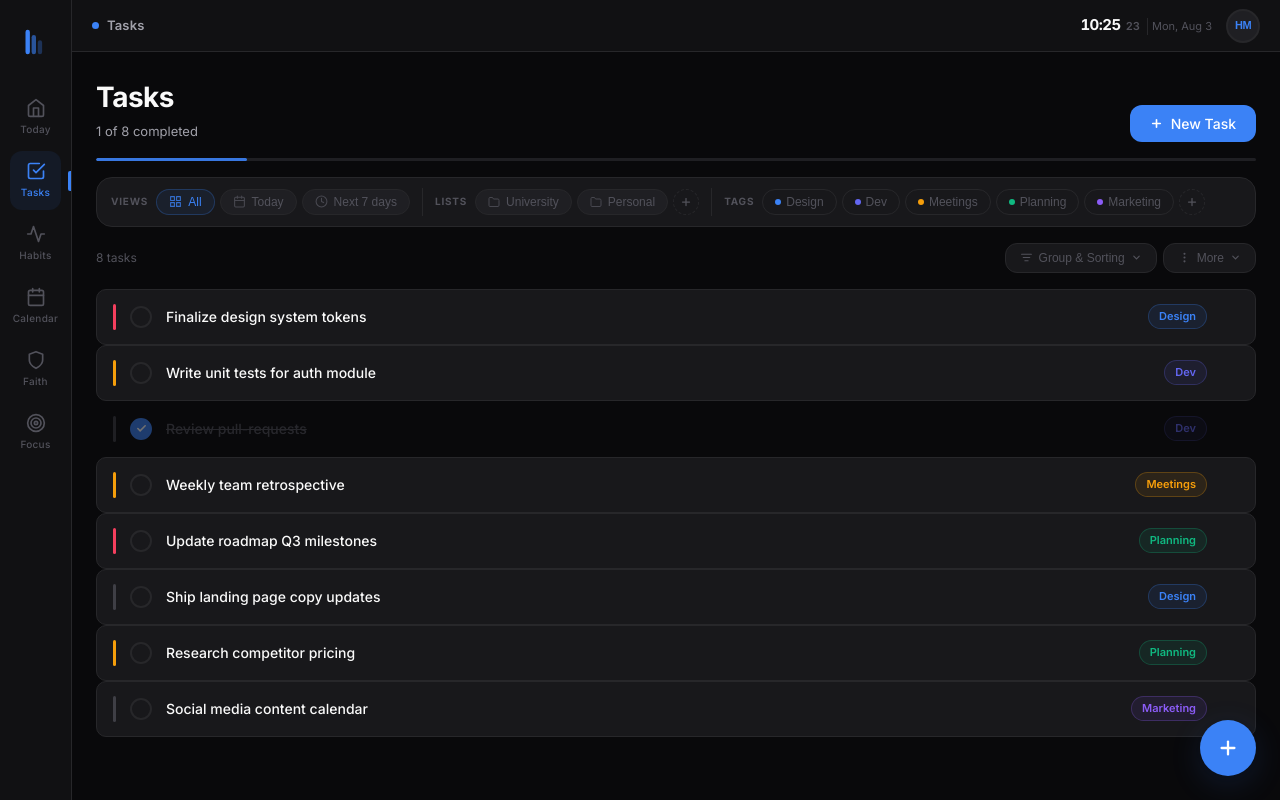
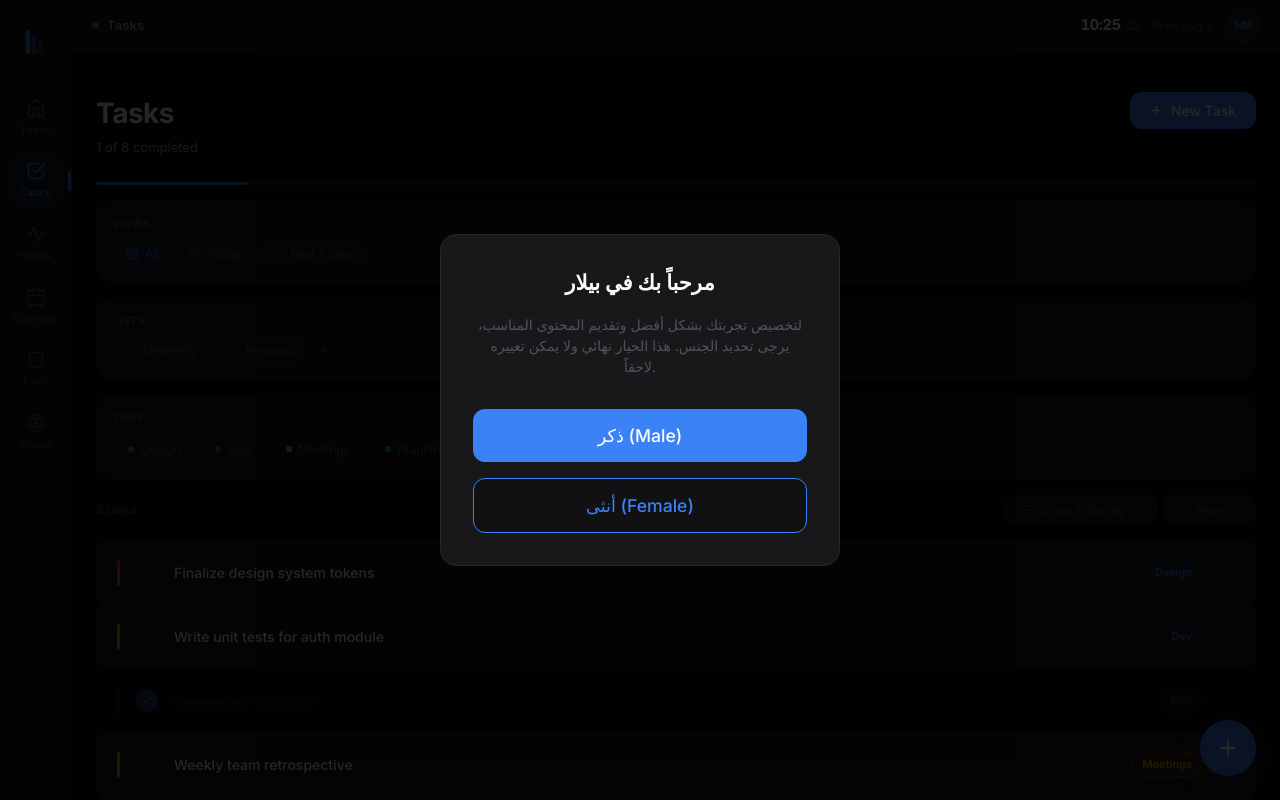
Before and after one commit to Houssemcode/pillar, a React (Vite) app: page /tasks in a window 1280 px wide. Built offline with nearby package versions, Linux system fonts and the light colour scheme.

Commit message:
feat: implement user preferences page with gender selection and user context management

```diff
--- a/src/App.jsx
+++ b/src/App.jsx
@@ -8,12 +8,16 @@ import Habits from './pages/Habits'
 import Calendar from './pages/Calendar'
 import Faith from './pages/Faith'
 import Focus from './pages/Focus'
+import Preferences from './pages/Preferences'
+import { UserProvider, useUser } from './context/UserContext'
+import GenderSelection from './components/auth/GenderSelection'
 
-export default function App() {
+function AppContent() {
+  const { gender } = useUser()
+
   return (
-    <BrowserRouter>
-      <ThemeProvider>
-        <ThemeController>
+    <>
+      {!gender && <GenderSelection />}
       <Routes>
         <Route element={<AppShell />}>
           <Route path="/" element={<Today />} />
@@ -22,10 +26,23 @@ export default function App() {
           <Route path="/calendar" element={<Calendar />} />
           <Route path="/faith" element={<Faith />} />
           <Route path="/focus" element={<Focus />} />
+          <Route path="/preferences" element={<Preferences />} />
         </Route>
       </Routes>
+    </>
+  )
+}
+
+export default function App() {
+  return (
+    <UserProvider>
+      <BrowserRouter>
+        <ThemeProvider>
+          <ThemeController>
+            <AppContent />
           </ThemeController>
         </ThemeProvider>
       </BrowserRouter>
+    </UserProvider>
   )
 }
--- /dev/null
+++ b/src/components/auth/GenderSelection.jsx
@@ -0,0 +1,48 @@
+import React from 'react';
+import { useUser } from '../../context/UserContext';
+
+export default function GenderSelection() {
+  const { setGender } = useUser();
+
+  const handleSelect = (selectedGender) => {
+    setGender(selectedGender);
+  };
+
+  return (
+    <div className="gender-selection-overlay" style={{
+      position: 'fixed',
+      top: 0, left: 0, right: 0, bottom: 0,
+      backgroundColor: 'rgba(0,0,0,0.85)',
+      display: 'flex',
+      alignItems: 'center',
+      justifyContent: 'center',
+      zIndex: 9999,
+      padding: '1rem'
+    }}>
+      <div className="card" style={{ maxWidth: '400px', width: '100%', textAlign: 'center', padding: '2rem' }}>
+        <h2 style={{ marginBottom: '1rem', color: 'var(--color-text)' }}>مرحباً بك في بيلار</h2>
+        <p style={{ color: 'var(--color-text-muted)', marginBottom: '2rem', lineHeight: 1.5 }}>
+          لتخصيص تجربتك بشكل أفضل وتقديم المحتوى المناسب، يرجى تحديد الجنس. هذا الخيار نهائي ولا يمكن تغييره لاحقاً.
+        </p>
+
+        <div style={{ display: 'flex', gap: '1rem', flexDirection: 'column' }}>
+          <button
+            className="btn btn-primary"
+            style={{ padding: '1rem', fontSize: '1.1rem', borderRadius: '12px' }}
+            onClick={() => handleSelect('male')}
+          >
+            ذكر (Male)
+          </button>
+
+          <button
+            className="btn btn-primary"
+            style={{ padding: '1rem', fontSize: '1.1rem', borderRadius: '12px', backgroundColor: 'var(--color-surface)', color: 'var(--color-primary)', border: '1px solid var(--color-primary)' }}
+            onClick={() => handleSelect('female')}
+          >
+            أنثى (Female)
+          </button>
+        </div>
+      </div>
+    </div>
+  );
+}
--- /dev/null
+++ b/src/context/UserContext.jsx
@@ -0,0 +1,30 @@
+import React, { createContext, useContext, useState, useEffect } from 'react';
+
+export const UserContext = createContext();
+
+export function UserProvider({ children }) {
+  const [gender, setGender] = useState(() => localStorage.getItem('pillar_gender'));
+  const [isExcused, setIsExcused] = useState(() => localStorage.getItem('pillar_isExcused') === 'true');
+
+  useEffect(() => {
+    if (gender) {
+      localStorage.setItem('pillar_gender', gender);
+    } else {
+      localStorage.removeItem('pillar_gender');
+    }
+  }, [gender]);
+
+  useEffect(() => {
+    localStorage.setItem('pillar_isExcused', isExcused.toString());
+  }, [isExcused]);
+
+  return (
+    <UserContext.Provider value={{ gender, setGender, isExcused, setIsExcused }}>
+      {children}
+    </UserContext.Provider>
+  );
+}
+
+export function useUser() {
+  return useContext(UserContext);
+}
--- a/src/index.css
+++ b/src/index.css
@@ -1094,10 +1094,21 @@ svg, input, textarea, select {
 /* ── Header ── */
 .tasks-header {
   display: flex;
-  align-items: flex-end;
+  align-items: flex-start;
   justify-content: space-between;
   gap: 16px;
   flex-shrink: 0;
+  margin-top: 16px;
+  margin-bottom: 8px;
+}
+
+@media (max-width: 767px) {
+  .tasks-header {
+    flex-direction: column;
+    align-items: flex-start;
+    margin-top: 32px; /* Avoid topbar overlap */
+    gap: 12px;
+  }
 }
 
 /* ── Progress bar ── */
@@ -1116,25 +1127,22 @@ svg, input, textarea, select {
   transition: width 600ms cubic-bezier(0.4, 0, 0.2, 1), background-color 300ms ease;
 }
 
-/* ── Filter bar (horizontal compact strip) ── */
+/* ── Filter bar (grouped cards) ── */
 .tasks-filter-bar {
   display: flex;
-  align-items: center;
-  gap: 0;
+  flex-direction: column;
+  gap: 16px;
+  flex-shrink: 0;
+}
+
+.tasks-filter-section {
+  display: flex;
+  flex-direction: column;
+  gap: 10px;
   background: var(--color-surface-2);
   border: 1px solid var(--color-border);
   border-radius: var(--radius-lg);
-  padding: 10px 14px;
-  flex-wrap: wrap;
-  row-gap: 8px;
-  flex-shrink: 0;
-}
-
-.tasks-filter-section {
-  display: flex;
-  align-items: center;
-  gap: 8px;
-  flex-wrap: wrap;
+  padding: 14px 16px;
 }
 
 .tasks-filter-section-label {
@@ -1155,11 +1163,7 @@ svg, input, textarea, select {
 }
 
 .tasks-filter-sep {
-  width: 1px;
-  height: 28px;
-  background: var(--color-border);
-  margin: 0 12px;
-  flex-shrink: 0;
+  display: none;
 }
 
 .tasks-filter-clear {
@@ -1227,14 +1231,19 @@ svg, input, textarea, select {
 .tasks-tag-pill {
   display: inline-flex;
   align-items: center;
-  gap: 5px;
-  padding: 5px 12px;
+  gap: 6px;
+  padding: 6px 14px;
   border-radius: 100px;
-  font-size: 12px;
+  font-size: 13px;
   font-weight: 500;
   cursor: pointer;
-  transition: all 150ms ease;
+  transition: all 200ms cubic-bezier(0.4, 0, 0.2, 1);
+  background: var(--color-surface-2);
   white-space: nowrap;
+}
+
+.tasks-tag-pill:active {
+  transform: scale(0.96);
 }
 
 .tasks-tag-pill:hover {
@@ -1307,7 +1316,7 @@ svg, input, textarea, select {
 .tasks-list {
   display: flex;
   flex-direction: column;
-  gap: 4px;
+  gap: 8px;
 }
 
 .tasks-empty {
@@ -1321,9 +1330,9 @@ svg, input, textarea, select {
 .task-row {
   display: flex;
   align-items: center;
-  gap: 14px;
-  padding: 14px 16px;
-  border-radius: 10px;
+  gap: 16px;
+  padding: 18px 20px;
+  border-radius: 12px;
   background: var(--color-surface-2);
   border: 1px solid var(--color-border);
   cursor: pointer;
--- a/src/pages/Faith.jsx
+++ b/src/pages/Faith.jsx
@@ -1,5 +1,6 @@
 import { useState, useEffect, useRef } from 'react'
 import ProgressRing from '../components/ui/ProgressRing'
+import { useUser } from '../context/UserContext'
 
 /* ─── Theme ────────────────────────────────────────────────── */
 const EM = '#10B981'          // emerald
@@ -68,7 +69,7 @@ function dayOfYear() {
    ═══════════════════════════════════════════════════ */
 
 /* Prayer schedule banner & dropdown card */
-function PrayerScheduleCard({ prayers, now, onToggleFard }) {
+function PrayerScheduleCard({ prayers, now, onToggleFard, isExcused }) {
   const [isOpen, setIsOpen] = useState(true) // Open by default
   const mins = now.getHours() * 60 + now.getMinutes()
   const next = prayers.find(p => !p.fardDone && timeToMins(p.time) > mins) || null
@@ -85,7 +86,12 @@ function PrayerScheduleCard({ prayers, now, onToggleFard }) {
       {/* Banner Top */}
       <div className="faith-next-banner" style={{ borderRadius: 0, border: 'none' }}>
         <div style={{ flex: 1 }}>
-          {next ? (
+          {isExcused ? (
+            <div className="faith-next-complete">
+              <span style={{ fontSize: 22 }}>🌸</span>
+              <span>أنتِ في فترة العذر الشرعي</span>
+            </div>
+          ) : next ? (
             <>
               <div className="faith-next-label">الصلاة القادمة</div>
               <div className="faith-next-name">
@@ -100,7 +106,7 @@ function PrayerScheduleCard({ prayers, now, onToggleFard }) {
           ) : (
             <div className="faith-next-complete">
               <span style={{ fontSize: 22 }}>🌙</span>
-              <span>أكملت جميع الصلوات اليوم</span>
+              <span>تم أداء صلوات اليوم</span>
             </div>
           )}
         </div>
@@ -115,7 +121,7 @@ function PrayerScheduleCard({ prayers, now, onToggleFard }) {
               transition: 'all 150ms'
             }}
           >
-            <span>{isOpen ? 'إخفاء جدول الصلوات' : 'عرض جدول الصلوات'}</span>
+            <span>{isOpen ? 'إخفاء' : 'عرض'}</span>
             <svg
               width="16" height="16" viewBox="0 0 24 24" fill="none" stroke="currentColor"
               strokeWidth="2.5" strokeLinecap="round" strokeLinejoin="round"
@@ -137,27 +143,33 @@ function PrayerScheduleCard({ prayers, now, onToggleFard }) {
           <div style={{ display: 'flex', flexDirection: 'column', gap: 8 }}>
             {prayers.map(p => {
               const pMins = timeToMins(p.time)
-              const isNext = !p.fardDone && pMins > mins && next?.key === p.key
+              const isNext = !isExcused && !p.fardDone && pMins > mins && next?.key === p.key
               return (
                 <div
                   key={p.key}
-                  onClick={() => onToggleFard(p.key)}
+                  onClick={() => !isExcused && onToggleFard(p.key)}
                   style={{
                     display: 'flex', justifyContent: 'space-between', alignItems: 'center',
-                    padding: '12px 16px', borderRadius: 10, cursor: 'pointer',
-                    background: p.fardDone ? 'transparent' : isNext ? 'rgba(16, 185, 129, 0.08)' : 'var(--color-surface-2)',
-                    border: `1px solid ${p.fardDone ? 'var(--color-border)' : isNext ? EM : 'transparent'}`,
-                    transition: 'all 150ms'
+                    padding: '12px 16px', borderRadius: 10, cursor: isExcused ? 'not-allowed' : 'pointer',
+                    background: isExcused ? 'rgba(0,0,0,0.02)' : p.fardDone ? 'transparent' : isNext ? 'rgba(16, 185, 129, 0.08)' : 'var(--color-surface-2)',
+                    border: `1px solid ${isExcused ? 'transparent' : p.fardDone ? 'var(--color-border)' : isNext ? EM : 'transparent'}`,
+                    transition: 'all 150ms',
+                    opacity: isExcused ? 0.6 : 1
                   }}
                 >
                   <div style={{ display: 'flex', alignItems: 'center', gap: 12 }}>
                     <div style={{
-                      width: 20, height: 20, borderRadius: '50%',
-                      background: p.fardDone ? EM : 'transparent',
-                      border: `2px solid ${p.fardDone ? EM : 'var(--color-text-muted)'}`,
-                      display: 'flex', alignItems: 'center', justifyContent: 'center'
+                      width: isExcused ? 'auto' : 20, height: 20, borderRadius: isExcused ? 4 : '50%',
+                      background: isExcused ? 'var(--color-surface-3)' : p.fardDone ? EM : 'transparent',
+                      border: isExcused ? 'none' : `2px solid ${p.fardDone ? EM : 'var(--color-text-muted)'}`,
+                      display: 'flex', alignItems: 'center', justifyContent: 'center',
+                      padding: isExcused ? '0 6px' : 0
                     }}>
-                      {p.fardDone && <svg width="10" height="10" viewBox="0 0 24 24" fill="none" stroke="white" strokeWidth="3.5" strokeLinecap="round"><polyline points="20,6 9,17 4,12" /></svg>}
+                      {isExcused ? (
+                        <span style={{ fontSize: 10, fontWeight: 700, color: 'var(--color-text-muted)' }}>معفاة</span>
+                      ) : p.fardDone ? (
+                        <svg width="10" height="10" viewBox="0 0 24 24" fill="none" stroke="white" strokeWidth="3.5" strokeLinecap="round"><polyline points="20,6 9,17 4,12" /></svg>
+                      ) : null}
                     </div>
                     <div>
                       <span style={{ fontSize: 15, fontWeight: 700, color: 'var(--color-text)', fontFamily: 'var(--font-arabic)' }}>صلاة {p.ar}</span>
@@ -302,13 +314,19 @@ function HadithCard() {
 }
 
 /* Today's Deeds unified list */
-function TodayDeedsList({ prayers, toggleFard, goodDeeds, toggleDeed }) {
+function TodayDeedsList({ prayers, toggleFard, goodDeeds, toggleDeed, isExcused }) {
+  const filteredDeeds = isExcused
+    ? GOOD_DEEDS_LIST.filter(d => d.id !== 'fast' && d.id !== 'qiyam')
+    : GOOD_DEEDS_LIST;
+
   const items = [
     // Deeds mapped from GOOD_DEEDS_LIST
-    ...GOOD_DEEDS_LIST.map(d => {
+    ...filteredDeeds.map(d => {
       let color = '#3B82F6' // default blue
       let icon = <span style={{ fontSize: 16 }}>{d.emoji}</span>
       let desc = ''
+      let isRecommended = isExcused && ['sadaqa', 'quran', 'duaa'].includes(d.id)
+
       if (d.en === 'Sadaqah') {
         color = '#E11D48';
         icon = <svg width="16" height="16" viewBox="0 0 24 24" fill="none" stroke="currentColor" strokeWidth="2.5" strokeLinecap="round" strokeLinejoin="round"><path d="M20.84 4.61a5.5 5.5 0 0 0-7.78 0L12 5.67l-1.06-1.06a5.5 5.5 0 0 0-7.78 7.78l1.06 1.06L12 21.23l7.78-7.78 1.06-1.06a5.5 5.5 0 0 0 0-7.78z" /></svg>
@@ -325,7 +343,8 @@ function TodayDeedsList({ prayers, toggleFard, goodDeeds, toggleDeed }) {
         en: d.en,
         desc,
         icon,
-        color
+        color,
+        isRecommended
       }
     })
   ]
@@ -352,10 +371,12 @@ function TodayDeedsList({ prayers, toggleFard, goodDeeds, toggleDeed }) {
             key={item.id}
             style={{
               display: 'flex', flexDirection: 'column', gap: 12,
-              padding: '16px', borderRadius: 12, border: `1px solid ${item.isDone ? 'var(--color-border)' : item.color + '40'}`,
-              background: item.isDone ? 'transparent' : `${item.color}10`,
+              padding: '16px', borderRadius: 12,
+              border: item.isRecommended ? `1px solid ${item.color}80` : `1px solid ${item.isDone ? 'var(--color-border)' : item.color + '40'}`,
+              background: item.isRecommended && !item.isDone ? `${item.color}15` : item.isDone ? 'transparent' : `${item.color}10`,
               transition: 'all 200ms',
-              opacity: item.isDone ? 0.6 : 1
+              opacity: item.isDone ? 0.6 : 1,
+              boxShadow: item.isRecommended && !item.isDone ? `0 0 0 1px ${item.color}30` : 'none'
             }}
           >
             {/* Header row: clickable to toggle */}
@@ -366,6 +387,9 @@ function TodayDeedsList({ prayers, toggleFard, goodDeeds, toggleDeed }) {
               <div style={{ display: 'flex', alignItems: 'center', gap: 10 }}>
                 <span style={{ color: item.color, display: 'flex', alignItems: 'center' }}>{item.icon}</span>
                 <span style={{ fontSize: 15, fontWeight: 600, color: 'var(--color-text)' }}>{item.en}</span>
+                {item.isRecommended && (
+                  <span style={{ fontSize: 10, background: item.color, color: '#fff', padding: '2px 6px', borderRadius: 10, fontWeight: 600 }}>مُستحب</span>
+                )}
               </div>
               <div style={{ display: 'flex', alignItems: 'center', gap: 12 }}>
                 <span style={{ fontSize: 13, color: 'var(--color-text-muted)', fontFamily: 'var(--font-arabic)' }}>{item.ar}</span>
@@ -394,6 +418,7 @@ function TodayDeedsList({ prayers, toggleFard, goodDeeds, toggleDeed }) {
    MAIN PAGE
    ═══════════════════════════════════════════════════ */
 export default function Faith() {
+  const { isExcused } = useUser()
   const [now, setNow] = useState(new Date())
   const [prayers, setPrayers] = useState(
     INITIAL_PRAYERS.map(p => ({ ...p, fardDone: false, sunnahDone: 0 }))
@@ -447,7 +472,7 @@ export default function Faith() {
       </div>
 
       {/* ── Prayer schedule banner & dropdown card ── */}
-      <PrayerScheduleCard prayers={prayers} now={now} onToggleFard={toggleFard} />
+      <PrayerScheduleCard prayers={prayers} now={now} onToggleFard={toggleFard} isExcused={isExcused} />
 
       {/* ── Main two-column layout ── */}
       <div className="faith-layout">
@@ -528,7 +553,14 @@ export default function Faith() {
         {/* ═══ RIGHT 40% ═══ */}
         <div className="faith-right">
           {/* Today's Deeds */}
-          <TodayDeedsList prayers={prayers} toggleFard={toggleFard} goodDeeds={goodDeeds} toggleDeed={toggleDeed} />
+          <TodayDeedsList
+            prayers={prayers}
+            toggleFard={toggleFard}
+            goodDeeds={goodDeeds}
+            toggleDeed={toggleDeed}
+            isExcused={isExcused}
+          />
+
         </div>
       </div>
     </div>
--- /dev/null
+++ b/src/pages/Preferences.jsx
@@ -0,0 +1,106 @@
+import React, { useState } from 'react';
+import { useUser } from '../context/UserContext';
+
+export default function Preferences() {
+  const { gender, isExcused, setIsExcused } = useUser();
+  const [showConfirmModal, setShowConfirmModal] = useState(false);
+
+  const handleToggleExcuse = () => {
+    if (isExcused) {
+      // If currently true, trying to set to false -> show confirmation
+      setShowConfirmModal(true);
+    } else {
+      // If currently false, trying to set to true -> just set it
+      setIsExcused(true);
+    }
+  };
+
+  const confirmEndExcuse = () => {
+    setIsExcused(false);
+    setShowConfirmModal(false);
+  };
+
+  return (
+    <div className="page-container" style={{ padding: '2rem', maxWidth: '800px', margin: '0 auto' }}>
+      <h1 style={{ marginBottom: '2rem', color: 'var(--color-text)' }}>الإعدادات (Preferences)</h1>
+
+      {gender === 'female' && (
+        <div className="card" style={{ padding: '1.5rem', marginBottom: '2rem', display: 'flex', justifyContent: 'space-between', alignItems: 'center' }}>
+          <div>
+            <h3 style={{ margin: '0 0 0.5rem 0', color: 'var(--color-text)' }}>العذر الشرعي (Menstruation Excuse)</h3>
+            <p style={{ margin: 0, color: 'var(--color-text-muted)', fontSize: '0.9rem', maxWidth: '400px' }}>
+              تفعيل هذا الخيار سيقوم بإيقاف مؤقت لحساب الصلوات والصيام، ولن يؤثر على سلسلة التزامك (Streak).
+            </p>
+          </div>
+
+          <button
+            onClick={handleToggleExcuse}
+            style={{
+              background: isExcused ? 'var(--color-primary)' : 'var(--color-surface-hover)',
+              border: 'none',
+              borderRadius: '20px',
+              width: '60px',
+              height: '32px',
+              position: 'relative',
+              cursor: 'pointer',
+              transition: 'background 0.3s ease'
+            }}
+          >
+            <div style={{
+              width: '24px',
+              height: '24px',
+              background: 'white',
+              borderRadius: '50%',
+              position: 'absolute',
+              top: '4px',
+              left: isExcused ? '32px' : '4px',
+              transition: 'left 0.3s ease'
+            }} />
+          </button>
+        </div>
+      )}
+
+      <div className="card" style={{ padding: '1.5rem' }}>
+        <h3 style={{ margin: '0 0 0.5rem 0', color: 'var(--color-text)' }}>إعدادات الحساب</h3>
+        <p style={{ margin: 0, color: 'var(--color-text-muted)' }}>
+          الجنس الحالي: <strong>{gender === 'female' ? 'أنثى' : 'ذكر'}</strong>
+        </p>
+      </div>
+
+      {showConfirmModal && (
+        <div className="modal-overlay" style={{
+          position: 'fixed',
+          top: 0, left: 0, right: 0, bottom: 0,
+          backgroundColor: 'rgba(0,0,0,0.7)',
+          display: 'flex',
+          alignItems: 'center',
+          justifyContent: 'center',
+          zIndex: 9999
+        }}>
+          <div className="card" style={{ maxWidth: '400px', width: '100%', padding: '2rem', textAlign: 'center' }}>
+            <h3 style={{ marginTop: 0, color: 'var(--color-text)' }}>تأكيد إنهاء العذر</h3>
+            <p style={{ color: 'var(--color-text-muted)', marginBottom: '2rem' }}>
+              هل أنتِ متأكدة من إيقاف وضع العذر الشرعي؟ سيتم استئناف تتبع الصلاة والصيام.
+            </p>
+            <div style={{ display: 'flex', gap: '1rem', justifyContent: 'center' }}>
+              <button
+                className="btn"
+                style={{ flex: 1, padding: '0.8rem', background: 'var(--color-surface-hover)', color: 'var(--color-text)', border: 'none', borderRadius: '8px' }}
+                onClick={() => setShowConfirmModal(false)}
+              >
+                إلغاء
+              </button>
+              <button
+                className="btn btn-primary"
+                style={{ flex: 1, padding: '0.8rem', borderRadius: '8px' }}
+                onClick={confirmEndExcuse}
+              >
+                تأكيد
+              </button>
+            </div>
+          </div>
+        </div>
+      )}
+    </div>
+  );
+}
```
Also changed, not shown: src/components/layout/TopBar.jsx (+28 -11 lines), 5 other files (tests, documents, lock files or other folders). Lines whose indentation alone changed are shown as unchanged.
